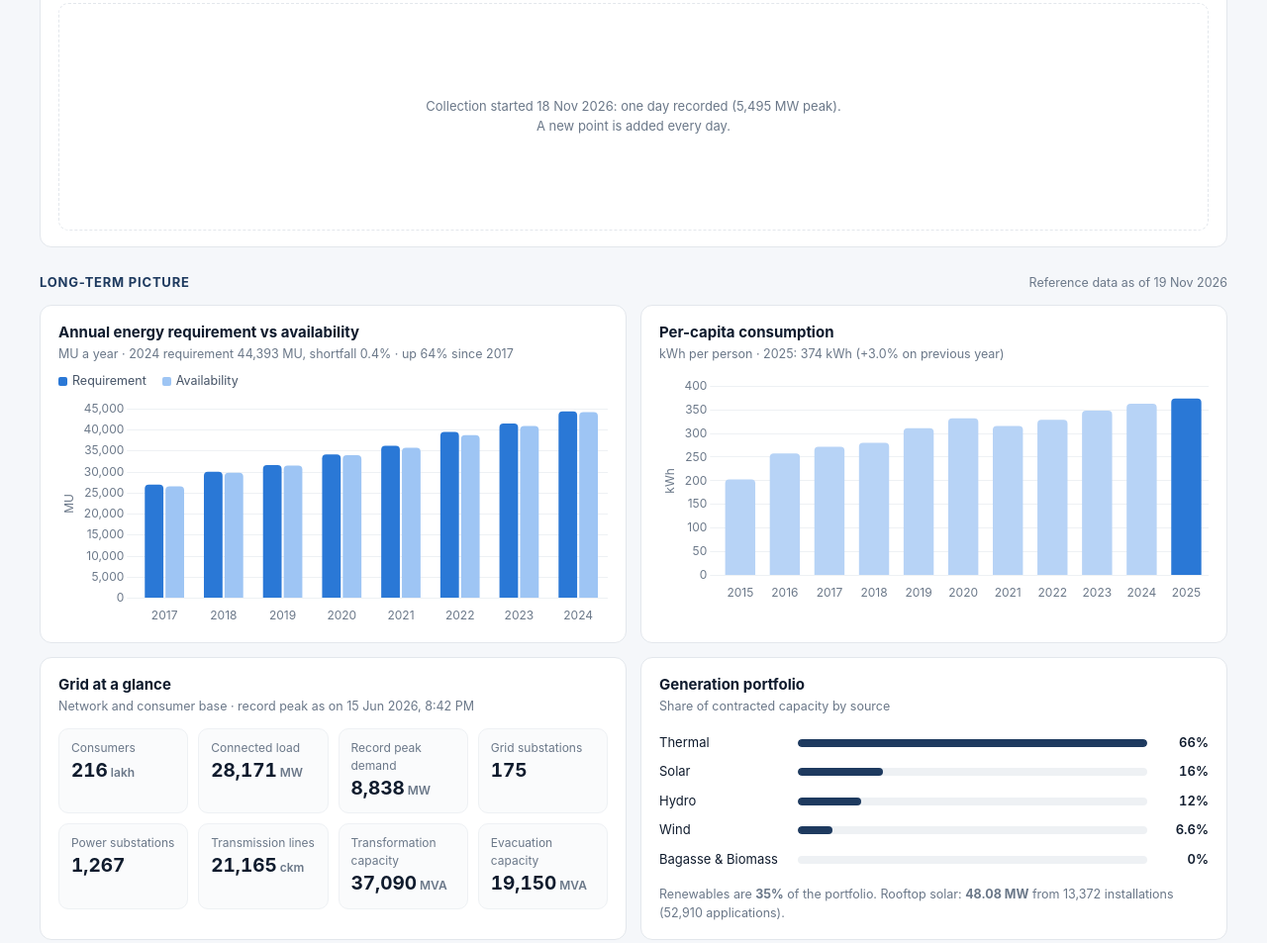
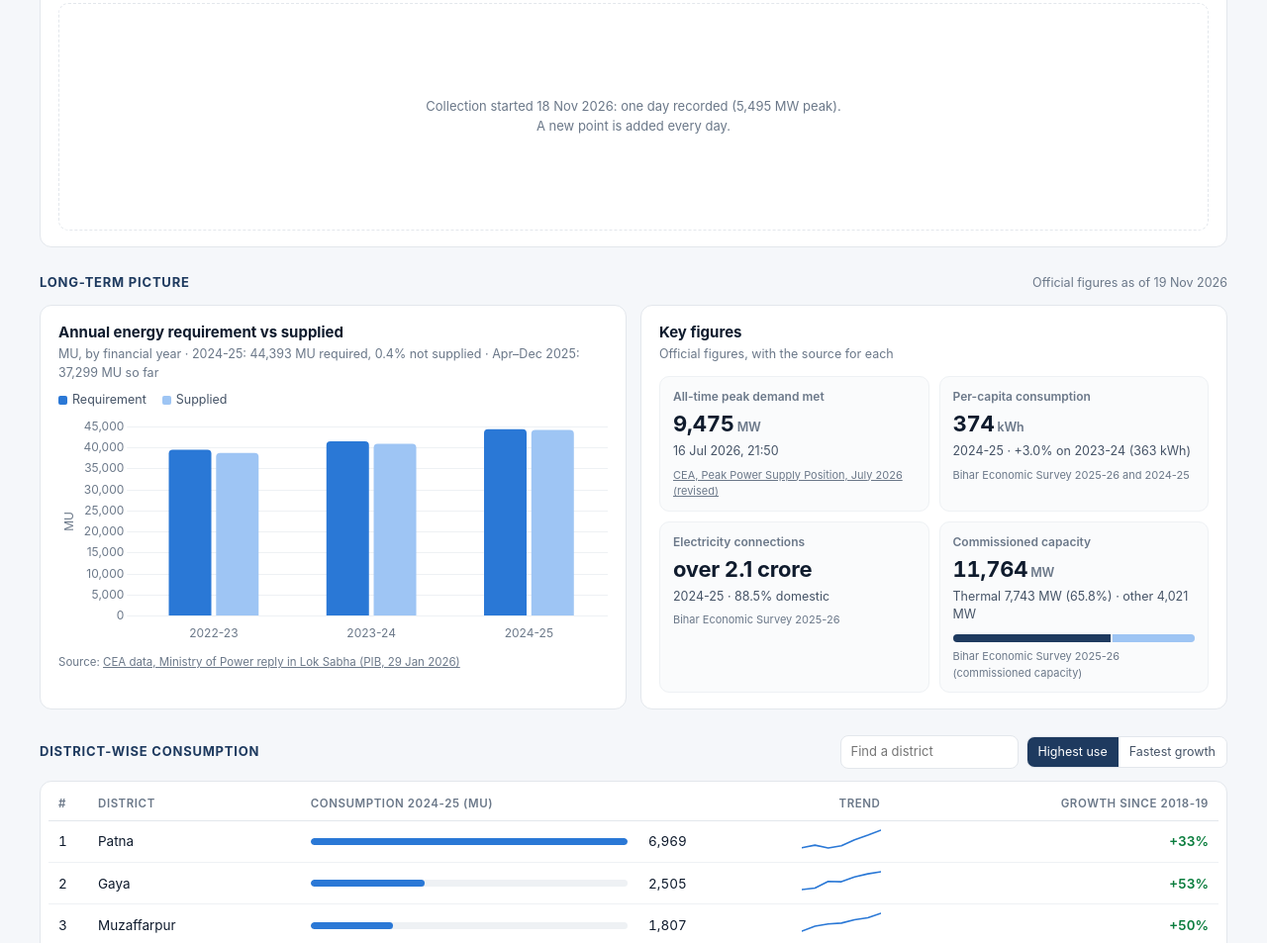
Before and after one commit to mdsbpdcl-hub/BiharPowerDemandDashboard, a plain HTML site: page index.html in a window 1280 px wide. Shown: the part 1177-2130 px from the top of the page at 99% size. Drawn offline with Linux system fonts and the light colour scheme.

Commit message:
Use official public sources for yearly figures
Replace biharinfratales reference tables with figures from CEA, PIB and the
Bihar Economic Survey, each with its source on the page. Record peak updated
to 9,475 MW (CEA, July 2026) and auto-raised if SLDC reports a higher one.
Drop unverifiable grid-asset, portfolio and rooftop tiles. Collector no
longer overwrites reference.json.

Co-Authored-By: Claude Opus 5.5 <noreply@anthropic.com>
Claude-Session: https://claude.ai/code/session_01EVRn4da7UwS6oG3GmqJJNW

```diff
--- a/data/reference.json
+++ b/data/reference.json
@@ -1,179 +1,67 @@
 {
- "kpis": [
+ "updated": "2026-11-19",
+ "note": "Hand-curated from official public sources. Edit this file to update; the collector never overwrites it.",
+ "record_peak": {
+  "mw": 9475,
+  "date": "2026-07-16",
+  "time": "21:50",
+  "source": "CEA, Peak Power Supply Position, July 2026 (revised)",
+  "url": "https://cea.nic.in/wp-content/uploads/power_supply/2026/07/Peak_July_26_Revised.pdf"
+ },
+ "energy_supply": {
+  "source": "CEA data, Ministry of Power reply in Lok Sabha (PIB, 29 Jan 2026)",
+  "url": "https://www.pib.gov.in/PressReleasePage.aspx?PRID=2220087",
+  "rows": [
    {
-   "metric": "Consumer Base",
-   "value": "216.00",
-   "unit_note": "Lakh"
+    "fy": "2022-23",
+    "requirement_mu": 39545,
+    "supplied_mu": 38762
    },
    {
-   "metric": "Connected Load",
-   "value": "28171.00",
-   "unit_note": "MW"
+    "fy": "2023-24",
+    "requirement_mu": 41514,
+    "supplied_mu": 40918
    },
    {
-   "metric": "Peak Demand",
-   "value": "8838.00",
-   "unit_note": "MW (as on 15 Jun 2026, 8:42 PM)"
+    "fy": "2024-25",
+    "requirement_mu": 44393,
+    "supplied_mu": 44217
+   }
+  ],
+  "partial": {
+   "period": "Apr–Dec 2025",
+   "requirement_mu": 37299,
+   "supplied_mu": 37283
+  }
+ },
+ "per_capita": {
+  "source": "Bihar Economic Survey 2025-26 and 2024-25",
+  "points": [
+   {
+    "fy": "2023-24",
+    "kwh": 363
    },
    {
-   "metric": "Power Substations",
-   "value": "1267.00",
-   "unit_note": "Nos"
+    "fy": "2024-25",
+    "kwh": 374
+   }
+  ]
  },
-  {
-   "metric": "Transmission line length",
-   "value": "21165.00",
-   "unit_note": "Ckm"
+ "consumers": {
+  "fy": "2024-25",
+  "connections_crore": 2.1,
+  "label": "over 2.1 crore",
+  "domestic_share_pct": 88.5,
+  "source": "Bihar Economic Survey 2025-26"
  },
-  {
-   "metric": "Evacuation Capacity",
-   "value": "19150.00",
-   "unit_note": "MVA"
+ "capacity": {
+  "total_mw": 11764,
+  "thermal_mw": 7743,
+  "source": "Bihar Economic Survey 2025-26 (commissioned capacity)"
  },
-  {
-   "metric": "Grid substations",
-   "value": "175.00",
-   "unit_note": "Nos"
-  },
-  {
-   "metric": "Transformation Capacity",
-   "value": "37090.00",
-   "unit_note": "MVA"
-  }
- ],
- "demand_supply": [
-  {
-   "year": 2017,
-   "energy_demand_mu": "27019.00",
-   "energy_availability_mu": "26603.00"
-  },
-  {
-   "year": 2018,
-   "energy_demand_mu": "30061.00",
-   "energy_availability_mu": "29825.00"
-  },
-  {
-   "year": 2019,
-   "energy_demand_mu": "31627.00",
-   "energy_availability_mu": "31533.00"
-  },
-  {
-   "year": 2020,
-   "energy_demand_mu": "34171.00",
-   "energy_availability_mu": "34018.00"
-  },
-  {
-   "year": 2021,
-   "energy_demand_mu": "36216.00",
-   "energy_availability_mu": "35761.00"
-  },
-  {
-   "year": 2022,
-   "energy_demand_mu": "39545.00",
-   "energy_availability_mu": "38762.00"
-  },
-  {
-   "year": 2023,
-   "energy_demand_mu": "41514.00",
-   "energy_availability_mu": "40918.00"
-  },
-  {
-   "year": 2024,
-   "energy_demand_mu": "44393.00",
-   "energy_availability_mu": "44217.00"
-  }
- ],
- "per_capita": [
-  {
-   "year": 2015,
-   "consumption_kwh": "203"
-  },
-  {
-   "year": 2016,
-   "consumption_kwh": "258"
-  },
-  {
-   "year": 2017,
-   "consumption_kwh": "272"
-  },
-  {
-   "year": 2018,
-   "consumption_kwh": "280"
-  },
-  {
-   "year": 2019,
-   "consumption_kwh": "311"
-  },
-  {
-   "year": 2020,
-   "consumption_kwh": "332"
-  },
-  {
-   "year": 2021,
-   "consumption_kwh": "316"
-  },
-  {
-   "year": 2022,
-   "consumption_kwh": "329"
-  },
-  {
-   "year": 2023,
-   "consumption_kwh": "348"
-  },
-  {
-   "year": 2024,
-   "consumption_kwh": "363"
-  },
-  {
-   "year": 2025,
-   "consumption_kwh": "374"
-  }
- ],
- "portfolio": [
-  {
-   "energy_source": "Thermal",
-   "percentage_share": "66.00"
-  },
-  {
-   "energy_source": "Solar",
-   "percentage_share": "16.00"
-  },
-  {
-   "energy_source": "Hydro",
-   "percentage_share": "12.00"
-  },
-  {
-   "energy_source": "Wind",
-   "percentage_share": "6.57"
-  },
-  {
-   "energy_source": "Bagasse & Biomass",
-   "percentage_share": "0.00"
-  }
- ],
- "rooftop_solar": [
-  {
-   "parameter": "No. of Applications",
-   "value": "52,910"
-  },
-  {
-   "parameter": "Installation (Nos.)",
-   "value": "13,372"
-  },
-  {
-   "parameter": "Household Covered (Nos.)",
-   "value": "13,819"
-  },
-  {
-   "parameter": "Installation Capacity (MW)",
-   "value": "48.08"
-  },
-  {
-   "parameter": "Subsidy released (Cr.)",
-   "value": "95.02"
-  }
- ],
- "district_consumption": [
+ "district_consumption": {
+  "source": "District-wise consumption table, Bihar Economic Survey (as compiled by BiharInfraTales; not checked line by line)",
+  "rows": [
    {
     "district": "Araria",
     "year_2018_19": "334",
@@ -554,7 +442,6 @@
     "year_2023_24": "957",
     "year_2024_25": "1037"
    }
- ],
- "fetched_at": "2026-11-19T08:30:00+05:30",
- "source": "BiharInfraTales open data (CC BY 4.0) - biharinfratales.com/energy"
+  ]
  }
+}
--- a/index.html
+++ b/index.html
@@ -139,6 +139,18 @@
   .more{display:block;margin:10px auto 0}
   @media(max-width:620px){.hide-m{display:none}}
 
+  .src{margin:10px 0 0;font-size:11.5px;color:var(--ink-3)}
+  .src a{color:var(--ink-3)}
+  .facts{display:grid;grid-template-columns:1fr 1fr;gap:10px}
+  .fact{background:#fafbfc;border:1px solid var(--line-soft);border-radius:10px;padding:11px 13px}
+  .fact .k{font-size:12px;color:var(--ink-3);font-weight:600}
+  .fact .v{font-size:22px;font-weight:700;letter-spacing:-.01em;margin:2px 0}
+  .fact .v small{font-size:12.5px;color:var(--ink-3);font-weight:600;margin-left:3px}
+  .fact .t{font-size:12.5px;color:var(--ink-2)}
+  .fact .s{font-size:11px;color:var(--ink-3);margin-top:6px}
+  .fact .s a{color:var(--ink-3)}
+  .fact.wide{grid-column:1/-1}
+  @media(max-width:620px){.facts{grid-template-columns:1fr}}
   footer{border-top:1px solid var(--line);background:#fff;padding:18px 0;font-size:12.5px;color:var(--ink-3)}
   footer p{margin:4px 0}
   .warnbox{background:var(--warn-bg);color:var(--warn);border-radius:10px;padding:10px 14px;font-size:13px;margin-bottom:14px;display:none}
@@ -273,33 +285,21 @@
   <!-- CONTEXT -->
   <section>
     <div class="sec-h"><h2>Long-term picture</h2><span id="refNote"></span></div>
-    <div class="grid g2" style="margin-bottom:14px">
+    <div class="grid g2">
       <div class="card">
-        <h3>Annual energy requirement vs availability</h3>
+        <h3>Annual energy requirement vs supplied</h3>
         <p class="sub" id="dsSub">Million units (MU) a year</p>
         <div class="legend">
           <span><i class="sw" style="background:var(--demand)"></i>Requirement</span>
-          <span><i class="sw" style="background:#9ec5f4"></i>Availability</span>
+          <span><i class="sw" style="background:#9ec5f4"></i>Supplied</span>
         </div>
         <div class="chart sm"><canvas id="cDS"></canvas></div>
+        <p class="src" id="dsSrc"></p>
       </div>
       <div class="card">
-        <h3>Per-capita consumption</h3>
-        <p class="sub" id="pcSub">kWh per person, by year</p>
-        <div class="chart sm"><canvas id="cPC"></canvas></div>
-      </div>
-    </div>
-    <div class="grid g2">
-      <div class="card">
-        <h3>Grid at a glance</h3>
-        <p class="sub" id="infraSub">Network and consumer base</p>
-        <div class="tiles" id="tiles"></div>
-      </div>
-      <div class="card">
-        <h3>Generation portfolio</h3>
-        <p class="sub">Share of contracted capacity by source</p>
-        <div class="mix" id="mix"></div>
-        <p class="sub" style="margin:12px 0 0" id="rts"></p>
+        <h3>Key figures</h3>
+        <p class="sub">Official figures, with the source for each</p>
+        <div class="facts" id="facts"></div>
       </div>
     </div>
   </section>
@@ -318,13 +318,14 @@
         <tbody id="dBody"></tbody>
       </table>
       <button class="btn more" id="dMore">Show all 38 districts</button>
+      <p class="src" id="dSrc" style="padding:0 10px"></p>
     </div>
   </section>
 </main>
 
 <footer>
   <div class="wrap">
-    <p><b>Sources.</b> Live and previous-day figures: <a href="https://sldc.bsptcl.co.in" target="_blank" rel="noopener">State Load Despatch Centre, Bihar (BSPTCL)</a> public SCADA feed. Yearly reference data: <a href="https://biharinfratales.com/energy" target="_blank" rel="noopener">BiharInfraTales</a> (CC BY 4.0).</p>
+    <p><b>Sources.</b> Live and previous-day figures: <a href="https://sldc.bsptcl.co.in" target="_blank" rel="noopener">State Load Despatch Centre, Bihar (BSPTCL)</a> public SCADA feed. Yearly figures: Central Electricity Authority, Ministry of Power (PIB) and Bihar Economic Survey, as named under each figure.</p>
     <p>Data is collected automatically every 30 minutes. Download: <a href="data/daily.csv">daily peaks (CSV)</a> · <a id="histLink" href="#">this month's readings (CSV)</a>. <span id="fetchedAt"></span></p>
   </div>
 </footer>
@@ -473,15 +474,19 @@
     $('histLink').href = `data/history/${mon}.csv`;
   }
 
+  // Record = official record, or a higher daily maximum collected from SLDC since then
   function recordPeak() {
-    const k = (REF.kpis || []).find(x => /peak demand/i.test(x.metric));
-    return k ? {mw: parseFloat(k.value), note: (k.unit_note || '').replace(/^MW\s*/, '').replace(/[()]/g, '')} : null;
+    const r = REF.record_peak; if (!r) return null;
+    let rec = {mw: r.mw, date: r.date, time: r.time, official: true};
+    DAILY.forEach(d => { const v = +d.max_demand_mw; if (v > rec.mw && d.date > r.date) rec = {mw: v, date: d.date, time: (d.max_time || '').slice(0, 5), official: false}; });
+    return rec;
   }
+  const dlong = iso => new Date(iso + 'T00:00:00').toLocaleDateString('en-IN', {day: 'numeric', month: 'short', year: 'numeric'});
   function renderRecord() {
     const r = recordPeak(), P = LIVE.previous_day;
     if (r && P?.max?.demand) $('pRec').textContent = `${IN(P.max.demand / r.mw * 100)}% of ${IN(r.mw)} MW`;
+    if (REF.record_peak) renderFacts();
   }
-
   // ---------------- daily trend
   let range = 30;
   function renderDaily() {
@@ -512,40 +517,43 @@
     range = +b.dataset.d; renderDaily();
   });
 
-  // ---------------- reference
+  // ---------------- reference (official figures)
+  const srcLink = o => o?.url ? `<a href="${o.url}" target="_blank" rel="noopener">${o.source}</a>` : (o?.source || '');
+  function renderFacts() {
+    const r = recordPeak(), R = REF.record_peak, pc = REF.per_capita?.points || [], cn = REF.consumers, cap = REF.capacity;
+    const f = [];
+    if (r) f.push(`<div class="fact"><div class="k">All-time peak demand met</div><div class="v num">${IN(r.mw)}<small>MW</small></div>
+      <div class="t">${dlong(r.date)}${r.time ? ', ' + r.time : ''}</div>
+      <div class="s">${r.official ? srcLink(R) : 'SLDC previous-day report (collected by this dashboard)'}</div></div>`);
+    if (pc.length) { const n = pc[pc.length - 1], p = pc[pc.length - 2];
+      f.push(`<div class="fact"><div class="k">Per-capita consumption</div><div class="v num">${IN(n.kwh)}<small>kWh</small></div>
+      <div class="t">${n.fy}${p ? ` · ${n.kwh >= p.kwh ? '+' : ''}${IN((n.kwh / p.kwh - 1) * 100, 1)}% on ${p.fy} (${IN(p.kwh)} kWh)` : ''}</div>
+      <div class="s">${srcLink(REF.per_capita)}</div></div>`); }
+    if (cn) f.push(`<div class="fact"><div class="k">Electricity connections</div><div class="v">${cn.label}</div>
+      <div class="t">${cn.fy} · ${IN(cn.domestic_share_pct, 1)}% domestic</div><div class="s">${srcLink(cn)}</div></div>`);
+    if (cap) { const th = cap.thermal_mw / cap.total_mw * 100;
+      f.push(`<div class="fact"><div class="k">Commissioned capacity</div><div class="v num">${IN(cap.total_mw)}<small>MW</small></div>
+      <div class="t">Thermal ${IN(cap.thermal_mw)} MW (${IN(th, 1)}%) · other ${IN(cap.total_mw - cap.thermal_mw)} MW</div>
+      <div class="split"><div class="bar"><div style="width:${th}%;background:var(--navy)"></div><div style="width:${100 - th}%;background:#9ec5f4"></div></div></div>
+      <div class="s">${srcLink(cap)}</div></div>`); }
+    $('facts').innerHTML = f.join('');
+  }
   function renderRef() {
-    const ds = REF.demand_supply || [];
-    if (ds.length) {
-      const yrs = ds.map(r => r.year), dem = ds.map(r => +r.energy_demand_mu), av = ds.map(r => +r.energy_availability_mu);
+    const E = REF.energy_supply;
+    if (E?.rows?.length) {
+      const yrs = E.rows.map(r => r.fy), dem = E.rows.map(r => r.requirement_mu), av = E.rows.map(r => r.supplied_mu);
       draw('cDS', {type: 'bar', data: {labels: yrs, datasets: [
-        {label: 'Requirement', data: dem, backgroundColor: C.demand, borderRadius: 4, borderSkipped: 'start', categoryPercentage: .7, barPercentage: .9},
-        {label: 'Availability', data: av, backgroundColor: '#9ec5f4', borderRadius: 4, borderSkipped: 'start', categoryPercentage: .7, barPercentage: .9}
+        {label: 'Requirement', data: dem, backgroundColor: C.demand, borderRadius: 4, borderSkipped: 'start', categoryPercentage: .6, barPercentage: .9},
+        {label: 'Supplied', data: av, backgroundColor: '#9ec5f4', borderRadius: 4, borderSkipped: 'start', categoryPercentage: .6, barPercentage: .9}
       ]}, options: {maintainAspectRatio: false, interaction: {mode: 'index', intersect: false}, scales: axes('MU'),
-        plugins: {tooltip: {callbacks: {label: c => ` ${c.dataset.label}: ${IN(c.raw)} MU`, footer: it => { const i = it[0].dataIndex; return `Shortfall: ${IN((dem[i] - av[i]) / dem[i] * 100, 1)}%`; }}}}}});
-      const n = ds.length - 1, gr = (dem[n] / dem[0] - 1) * 100;
-      $('dsSub').textContent = `MU a year · ${yrs[n]} requirement ${IN(dem[n])} MU, shortfall ${IN((dem[n] - av[n]) / dem[n] * 100, 1)}% · up ${IN(gr)}% since ${yrs[0]}`;
+        plugins: {tooltip: {callbacks: {label: c => ` ${c.dataset.label}: ${IN(c.raw)} MU`, footer: it => { const i = it[0].dataIndex; return `Not supplied: ${IN(dem[i] - av[i])} MU (${IN((dem[i] - av[i]) / dem[i] * 100, 1)}%)`; }}}}}});
+      const n = yrs.length - 1, P = E.partial;
+      $('dsSub').textContent = `MU, by financial year · ${yrs[n]}: ${IN(dem[n])} MU required, ${IN((dem[n] - av[n]) / dem[n] * 100, 1)}% not supplied` + (P ? ` · ${P.period}: ${IN(P.requirement_mu)} MU so far` : '');
+      $('dsSrc').innerHTML = 'Source: ' + srcLink(E);
     }
-    const pc = REF.per_capita || [];
-    if (pc.length) {
-      const v = pc.map(r => +r.consumption_kwh);
-      draw('cPC', {type: 'bar', data: {labels: pc.map(r => r.year), datasets: [{label: 'kWh per person', data: v, backgroundColor: pc.map((_, i) => i === pc.length - 1 ? C.demand : '#b7d3f6'), borderRadius: 4, borderSkipped: 'start', categoryPercentage: .75}]},
-        options: {maintainAspectRatio: false, scales: axes('kWh'), plugins: {tooltip: {callbacks: {label: c => ` ${IN(c.raw)} kWh per person`}}}}});
-      const n = v.length - 1;
-      $('pcSub').textContent = `kWh per person · ${pc[n].year}: ${IN(v[n])} kWh (${v[n] >= v[n - 1] ? '+' : ''}${IN((v[n] / v[n - 1] - 1) * 100, 1)}% on previous year)`;
-    }
-    const K = Object.fromEntries((REF.kpis || []).map(k => [k.metric.toLowerCase(), k]));
-    const t = [['Consumers', 'consumer base', 'lakh'], ['Connected load', 'connected load', 'MW'], ['Record peak demand', 'peak demand', 'MW'], ['Grid substations', 'grid substations', ''],
-      ['Power substations', 'power substations', ''], ['Transmission lines', 'transmission line length', 'ckm'], ['Transformation capacity', 'transformation capacity', 'MVA'], ['Evacuation capacity', 'evacuation capacity', 'MVA']];
-    $('tiles').innerHTML = t.filter(x => K[x[1]]).map(([lab, key, u]) => `<div class="tile"><div class="k">${lab}</div><div class="v num">${IN(parseFloat(K[key].value))}<small>${u}</small></div></div>`).join('');
-    const r = recordPeak(); if (r?.note) $('infraSub').textContent = `Network and consumer base · record peak ${r.note}`;
-    const mix = (REF.portfolio || []).map(m => ({n: m.energy_source, v: +m.percentage_share})).sort((a, b) => b.v - a.v);
-    const mx = Math.max(...mix.map(m => m.v), 1);
-    $('mix').innerHTML = mix.map(m => `<div class="m"><span>${m.n}</span><div class="track"><div style="width:${m.v / mx * 100}%"></div></div><span class="p num">${IN(m.v, m.v % 1 ? 1 : 0)}%</span></div>`).join('');
-    const re = mix.filter(m => !/thermal/i.test(m.n)).reduce((a, m) => a + m.v, 0);
-    const rs = Object.fromEntries((REF.rooftop_solar || []).map(x => [x.parameter.toLowerCase(), x.value]));
-    const cap = Object.entries(rs).find(([k]) => k.includes('capacity')), inst = Object.entries(rs).find(([k]) => k.startsWith('installation (')), app = Object.entries(rs).find(([k]) => k.includes('application'));
-    $('rts').innerHTML = `Renewables are <b>${IN(re)}%</b> of the portfolio.` + (cap ? ` Rooftop solar: <b>${cap[1]} MW</b> from ${inst ? inst[1] : '—'} installations (${app ? app[1] : '—'} applications).` : '');
-    $('refNote').textContent = REF.fetched_at ? `Reference data as of ${new Date(REF.fetched_at).toLocaleDateString('en-IN', {day: 'numeric', month: 'short', year: 'numeric'})}` : '';
+    renderFacts();
+    $('refNote').textContent = REF.updated ? `Official figures as of ${dlong(REF.updated)}` : '';
+    $('dSrc').innerHTML = REF.district_consumption?.source ? 'Source: ' + REF.district_consumption.source : '';
     renderRecord();
     renderDistricts();
   }
@@ -558,7 +566,7 @@
     return `<svg width="${w}" height="${h}" viewBox="0 0 ${w} ${h}" aria-hidden="true"><polyline points="${pts}" fill="none" stroke="${C.demand}" stroke-width="1.6" stroke-linejoin="round" stroke-linecap="round"/></svg>`;
   }
   function renderDistricts() {
-    const raw = REF.district_consumption || [];
+    const raw = REF.district_consumption?.rows || [];
     if (!raw.length) return;
     const keys = Object.keys(raw[0]).filter(k => k.startsWith('year_')).sort();
     let rows = raw.map(r => { const v = keys.map(k => +r[k]); return {d: r.district, v, now: v[v.length - 1], g: (v[v.length - 1] / v[0] - 1) * 100}; });
@@ -581,7 +589,7 @@
   // ---------------- load
   async function loadLive() {
     try { renderLive(await getJSON('data/live.json')); } catch (e) { $('readingAt').textContent = 'Could not load data'; console.error(e); }
-    try { DAILY = await getCSV('data/daily.csv'); renderDaily(); } catch (e) { console.error(e); }
+    try { DAILY = await getCSV('data/daily.csv'); renderDaily(); renderRecord(); } catch (e) { console.error(e); }
   }
   async function loadAll() {
     try { REF = await getJSON('data/reference.json'); renderRef(); } catch (e) { console.error(e); }
```
Also changed, not shown: 3 other files. Lines whose indentation alone changed are shown as unchanged.
